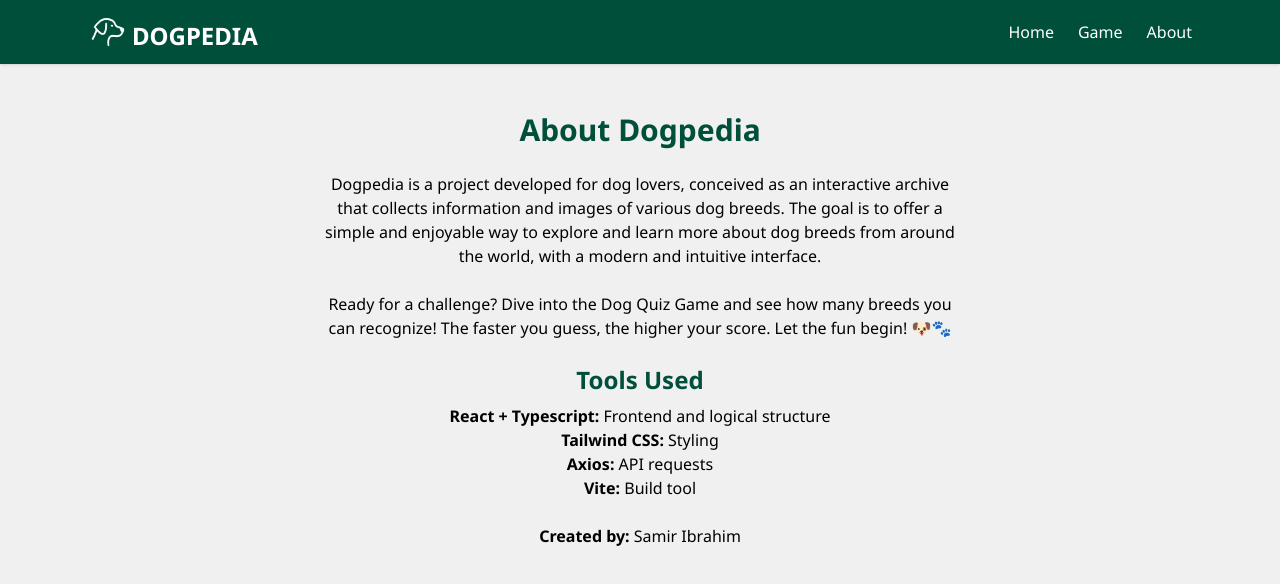
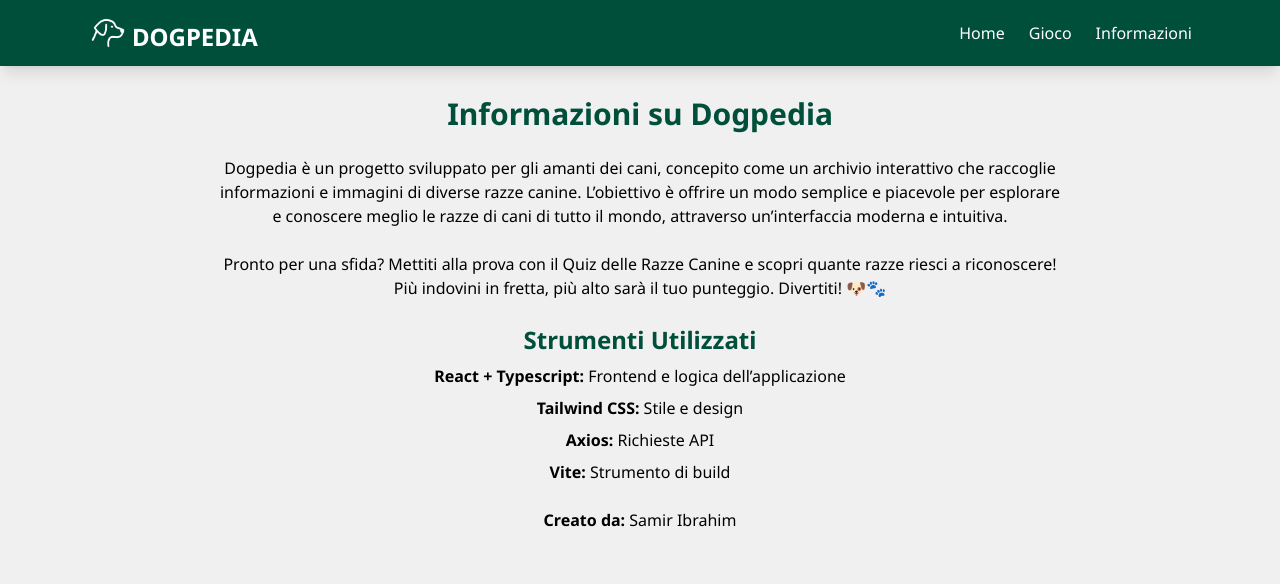
Before and after one commit to sidev86/dogpedia, a React (Vite) app: page /about in a window 1280 px wide. Shown: the top 584 px of the page. Built offline with nearby package versions, Linux system fonts and the light colour scheme.

Commit message:
Translate all the site into Italian. (dog breeds names still to complete)

```diff
--- a/src/App.tsx
+++ b/src/App.tsx
@@ -1,9 +1,9 @@
-import { BrowserRouter as Router, Routes, Route, Link } from "react-router-dom";
+import { BrowserRouter as Router, Routes, Route } from "react-router-dom";
 import Home from "./pages/Home";
 import QuizGame from "./pages/QuizGame";
 import About from "./pages/About";
-import logo from "./assets/dog_logo_white.png";
 import { useLanguage } from "./hooks/useLanguage";
+import Navbar from "./components/Navbar";
 
 function App() {
   const { language } = useLanguage();
@@ -11,45 +11,7 @@ function App() {
     <Router>
       <div className="min-h-screen flex flex-col">
         {/* Navbar */}
-        <nav className="bg-[#004f3b] shadow-sm">
-          <div className="max-w-6xl mx-auto px-6">
-            <div className="h-16 flex items-center justify-between">
-              {/* Logo */}
-              <div className="flex items-center gap-1">
-                <img
-                  src={logo}
-                  alt="Dogpedia logo"
-                  className="w-10 h-10 mr-0"
-                />
-                <span className="text-white logo-text font-bold text-xl">
-                  DOGPEDIA
-                </span>
-              </div>
-
-              {/* Menu */}
-              <div className="flex items-center gap-6">
-                <Link
-                  to="/"
-                  className="text-white  hover:text-[#059669] transition-colors"
-                >
-                  Home
-                </Link>
-                <Link
-                  to="/quizgame"
-                  className="text-white  hover:text-[#059669] transition-colors"
-                >
-                  Game
-                </Link>
-                <Link
-                  to="/about"
-                  className="text-white hover:text-[#059669] transition-colors"
-                >
-                  About
-                </Link>
-              </div>
-            </div>
-          </div>
-        </nav>
+        <Navbar />
         {/* Pages Routing */}
         <main className="flex-grow">
           <Routes>
--- a/src/components/LanguageToggle.tsx
+++ b/src/components/LanguageToggle.tsx
@@ -10,7 +10,7 @@ function LanguageToggle() {
   return (
     <button
       onClick={toggleLang}
-      className="fixed top-4 right-4 bg-[#004f3b] text-white px-3 py-1 rounded-full text-sm shadow-md hover:bg-[#00614a] transition"
+      className="bg-white text-[#004f3b] font-semibold px-3 py-1 mt-8 rounded-full text-sm shadow-md hover:bg-[#f0f0f0] transition"
     >
       {language === "it" ? "🇬🇧 English" : "🇮🇹 Italiano"}
     </button>
--- /dev/null
+++ b/src/components/Navbar.tsx
@@ -0,0 +1,36 @@
+import { Link } from "react-router-dom";
+import { useLanguage } from "../hooks/useLanguage";
+import { translations } from "../utils/translations";
+import logo from "../assets/dog_logo_white.png";
+
+function Navbar() {
+  const { language } = useLanguage();
+  const t = translations[language];
+
+  return (
+    <nav className="fixed top-0 left-0 w-full bg-[#004f3b] text-white shadow-lg z-50">
+      <div className="max-w-6xl mx-auto flex justify-between items-center px-6 py-3">
+        <div className="flex items-center gap-1">
+          <img src={logo} alt="Dogpedia logo" className="w-10 h-10 mr-0" />
+          <span className="text-white logo-text font-bold text-xl">
+            DOGPEDIA
+          </span>
+        </div>
+
+        <div className="flex items-center gap-6">
+          <Link to="/" className="hover:underline">
+            {t.navHome}
+          </Link>
+          <Link to="/quizgame" className="hover:underline">
+            {t.navGame}
+          </Link>
+          <Link to="/about" className="hover:underline">
+            {t.navAbout}
+          </Link>
+        </div>
+      </div>
+    </nav>
+  );
+}
+
+export default Navbar;
--- a/src/pages/About.tsx
+++ b/src/pages/About.tsx
@@ -1,42 +1,36 @@
+import { useLanguage } from "../hooks/useLanguage";
+import { aboutTranslations } from "../utils/aboutTranslations";
+
 function About() {
+  const { language } = useLanguage();
+  const t = aboutTranslations[language];
+
   return (
-    <div style={{ textAlign: "center", marginTop: "3rem" }}>
-      <h2 className="text-3xl font-bold text-[#004f3b] mb-6">
-        About Dogpedia{" "}
-      </h2>
-      <p className="w-1/2 mx-auto mb-6">
-        Dogpedia is a project developed for dog lovers, conceived as an
-        interactive archive that collects information and images of various dog
-        breeds. The goal is to offer a simple and enjoyable way to explore and
-        learn more about dog breeds from around the world, with a modern and
-        intuitive interface.
-      </p>
+    <div className="px-6 py-8 max-w-4xl mx-auto text-center justify-center mt-16">
+      <h2 className="text-3xl font-bold text-[#004f3b] mb-6">{t.title}</h2>
 
-      <p className="w-1/2 mx-auto mb-6">
-        Ready for a challenge? Dive into the Dog Quiz Game and see how many
-        breeds you can recognize! The faster you guess, the higher your score.
-        Let the fun begin! 🐶🐾
-      </p>
+      <p className="mb-6">{t.description1}</p>
 
-      <h2 className="text-2xl font-bold text-[#004f3b] mb-2">Tools Used</h2>
-      <ul className="mb-6">
+      <p className="mb-6">{t.description2}</p>
+
+      <h2 className="text-2xl font-bold text-[#004f3b] mb-2">{t.toolsTitle}</h2>
+      <ul className="mb-6 space-y-2">
         <li>
-          <span className="font-bold">React + Typescript:</span> Frontend and
-          logical structure
+          <span className="font-bold">React + Typescript:</span> {t.tools.react}
         </li>
         <li>
-          <span className="font-bold">Tailwind CSS:</span> Styling
+          <span className="font-bold">Tailwind CSS:</span> {t.tools.tailwind}
         </li>
         <li>
-          <span className="font-bold">Axios:</span> API requests
+          <span className="font-bold">Axios:</span> {t.tools.axios}
         </li>
         <li>
-          <span className="font-bold">Vite:</span> Build tool
+          <span className="font-bold">Vite:</span> {t.tools.vite}
         </li>
       </ul>
 
       <p>
-        <span className="font-bold">Created by:</span> Samir Ibrahim
+        <span className="font-bold">{t.createdBy}</span> Samir Ibrahim
       </p>
     </div>
   );
--- /dev/null
+++ b/src/utils/aboutTranslations.ts
@@ -0,0 +1,32 @@
+export const aboutTranslations = {
+  en: {
+    title: "About Dogpedia",
+    description1:
+      "Dogpedia is a project developed for dog lovers, conceived as an interactive archive that collects information and images of various dog breeds. The goal is to offer a simple and enjoyable way to explore and learn more about dog breeds from around the world, with a modern and intuitive interface.",
+    description2:
+      "Ready for a challenge? Dive into the Dog Quiz Game and see how many breeds you can recognize! The faster you guess, the higher your score. Let the fun begin! 🐶🐾",
+    toolsTitle: "Tools Used",
+    tools: {
+      react: "Frontend and logical structure",
+      tailwind: "Styling",
+      axios: "API requests",
+      vite: "Build tool",
+    },
+    createdBy: "Created by:",
+  },
+  it: {
+    title: "Informazioni su Dogpedia",
+    description1:
+      "Dogpedia è un progetto sviluppato per gli amanti dei cani, concepito come un archivio interattivo che raccoglie informazioni e immagini di diverse razze canine. L’obiettivo è offrire un modo semplice e piacevole per esplorare e conoscere meglio le razze di cani di tutto il mondo, attraverso un’interfaccia moderna e intuitiva.",
+    description2:
+      "Pronto per una sfida? Mettiti alla prova con il Quiz delle Razze Canine e scopri quante razze riesci a riconoscere! Più indovini in fretta, più alto sarà il tuo punteggio. Divertiti! 🐶🐾",
+    toolsTitle: "Strumenti Utilizzati",
+    tools: {
+      react: "Frontend e logica dell’applicazione",
+      tailwind: "Stile e design",
+      axios: "Richieste API",
+      vite: "Strumento di build",
+    },
+    createdBy: "Creato da:",
+  },
+};
--- a/src/utils/translations.ts
+++ b/src/utils/translations.ts
@@ -19,7 +19,10 @@ export const translations: Record<Language, Record<string, string>> = {
     gameOver: "Game Over",
     yourScore: "Your score:",
     tryAgain: "Try Again",
-    score: "Score"
+    score: "Score",
+    navHome: "Home",
+    navGame: "Game",
+    navAbout: "About",
   },
   it: {
     welcome: "Benvenuto su",
@@ -39,6 +42,9 @@ export const translations: Record<Language, Record<string, string>> = {
     gameOver: "Game Over",
     yourScore: "Il tuo punteggio:",
     tryAgain: "Riprova",
-    score: "Punteggio"
+    score: "Punteggio",
+    navHome: "Home",
+    navGame: "Gioco",
+    navAbout: "Informazioni"
   },
 };
```
